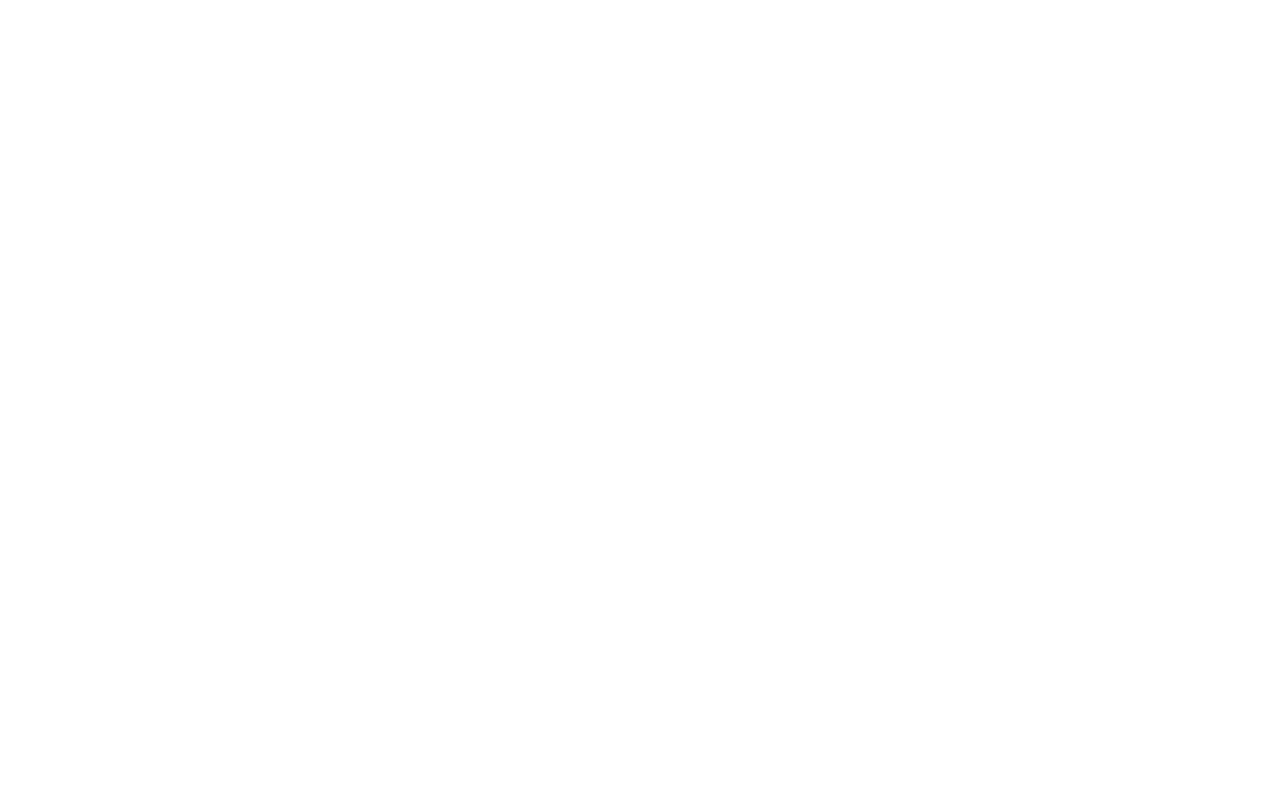
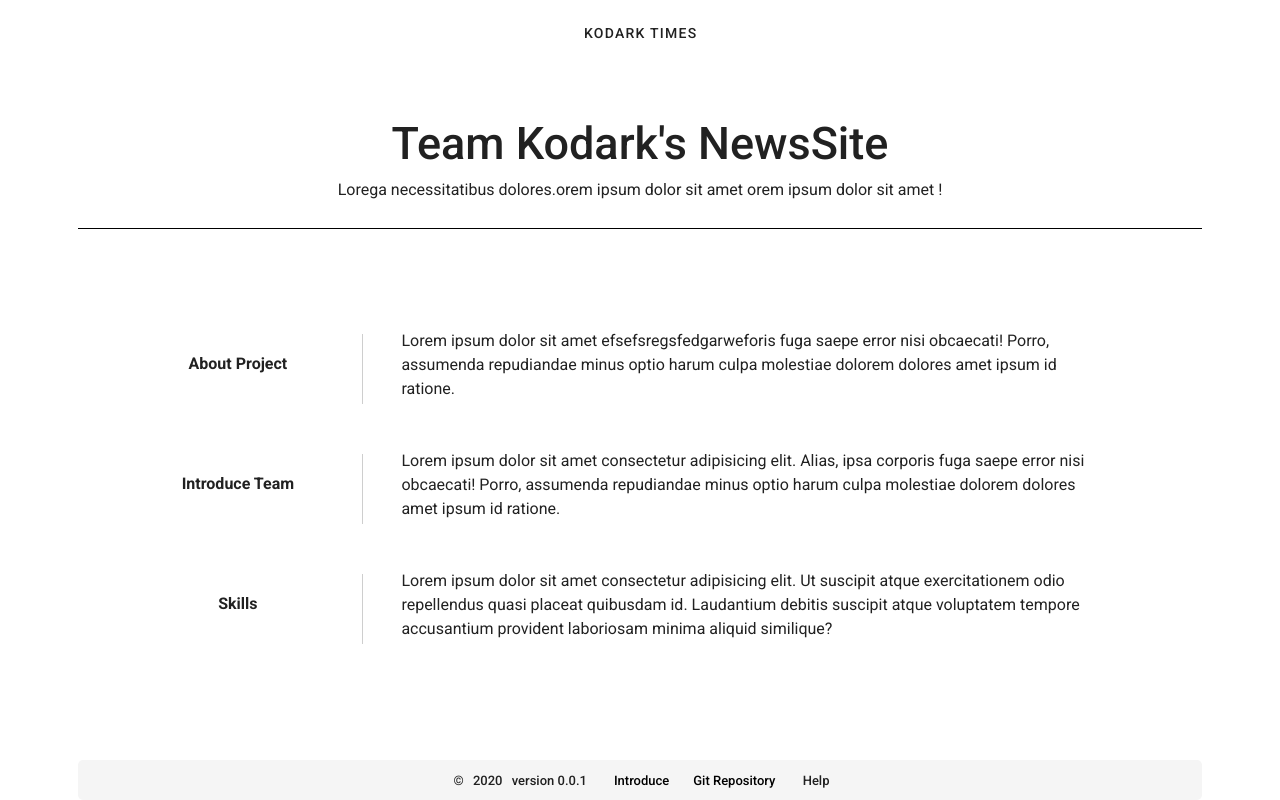
Before and after one commit to jeuk817/newsSite_Kodark, a Vue app in the folder frontend/: page /ko/introduce in a window 1280 px wide. Built offline with nearby package versions, Linux system fonts and the light colour scheme.

Commit message:
feat: footer and introducepage create

```diff
--- /dev/null
+++ b/frontend/src/components/bodies/IntroduceBody.vue
@@ -0,0 +1,106 @@
+<template>
+  <div class="introduceContent">
+    <div class="introduce__title">
+      <h1>Team Kodark's NewsSite</h1>
+      <p>
+        Lorega necessitatibus dolores.orem ipsum dolor sit amet orem ipsum dolor
+        sit amet !
+      </p>
+    </div>
+    <div class="contentContainer">
+      <div class="contentItem">
+        <h4>
+          <div class="contentTitle__container">
+            About Project
+          </div>
+        </h4>
+        <!-- <div class="border"></div> -->
+        <p>
+          Lorem ipsum dolor sit amet efsefsregsfedgarweforis fuga saepe error
+          nisi obcaecati! Porro, assumenda repudiandae minus optio harum culpa
+          molestiae dolorem dolores amet ipsum id ratione.
+        </p>
+      </div>
+      <div class="contentItem">
+        <h4>
+          <div class="contentTitle__container">
+            Introduce Team
+          </div>
+        </h4>
+        <p>
+          Lorem ipsum dolor sit amet consectetur adipisicing elit. Alias, ipsa
+          corporis fuga saepe error nisi obcaecati! Porro, assumenda repudiandae
+          minus optio harum culpa molestiae dolorem dolores amet ipsum id
+          ratione.
+        </p>
+      </div>
+      <div class="contentItem">
+        <h4>
+          <div class="contentTitle__container">
+            Skills
+          </div>
+        </h4>
+        <p>
+          Lorem ipsum dolor sit amet consectetur adipisicing elit. Ut suscipit
+          atque exercitationem odio repellendus quasi placeat quibusdam id.
+          Laudantium debitis suscipit atque voluptatem tempore accusantium
+          provident laboriosam minima aliquid similique?
+        </p>
+      </div>
+    </div>
+  </div>
+</template>
+
+<script>
+export default {};
+</script>
+
+<style scoped>
+.introduceContent {
+  margin: 0 auto;
+  padding-top: 100px;
+}
+.introduce__title {
+  text-align: center;
+  padding: 10px;
+  border-bottom: 1px solid black;
+  margin-bottom: 80px;
+}
+.border {
+  border: black;
+  width: 10px;
+  height: 48px;
+  color: black;
+}
+.contentItem {
+  display: grid;
+  grid-template-columns: 1fr 3fr;
+  padding: 10px;
+}
+.contentTitle__container {
+  width: 250px;
+  height: 70px;
+  margin: 10px auto;
+  border-right: 1px solid rgb(206, 206, 206);
+}
+h4 {
+  padding: 5px;
+  width: 300px;
+  line-height: 60px;
+  text-align: center;
+}
+.contentItem p {
+  width: 700px;
+  padding-left: 3px;
+  margin-top: 10px;
+  margin-left: 10px;
+}
+.introduce__title h1 {
+  font-weight: 500;
+  font-size: 45px;
+  margin: 0;
+}
+.contentContainer {
+  margin: 0 auto;
+}
+</style>
--- a/frontend/src/components/footer/Footer.vue
+++ b/frontend/src/components/footer/Footer.vue
@@ -13,7 +13,7 @@
         class="text-center footers"
         cols="4"
       >
-      Introduce
+       <router-link to="/ko/introduce"><p>Introduce</p></router-link>
       </v-col>
       <v-col
         class="text-center footers"
--- a/frontend/src/router/index.js
+++ b/frontend/src/router/index.js
@@ -2,6 +2,7 @@ import Vue from 'vue'
 import VueRouter from 'vue-router'
 import Home from '../views/Home.vue'
 import AuthPage from '../views/AuthPage'
+import IntroducePage from '../views/IntroducePage'
 
 Vue.use(VueRouter)
 
@@ -18,6 +19,10 @@ const routes = [
   {
     path: '/ko/auth/:sign',
     component: AuthPage
+  },
+  {
+    path: '/ko/introduce',
+    component: IntroducePage
   }
 ]
 
--- /dev/null
+++ b/frontend/src/views/IntroducePage.vue
@@ -0,0 +1,24 @@
+<template>
+  <div>
+      <LogoHeader />
+      <IntroduceBody />
+      <Footer />
+  </div>
+</template>
+
+<script>
+import LogoHeader from '../components/headers/LogoHeader'
+import IntroduceBody from '../components/bodies/IntroduceBody'
+import Footer from '../components/footer/Footer'
+export default {
+    components: {
+        LogoHeader,
+        IntroduceBody,
+        Footer
+    }
+}
+</script>
+
+<style scoped>
+
+</style>
```
Also changed, not shown: frontend/src/components/footer/Footer-copy.vue (deleted, +0 -62 lines), frontend/src/components/sidebars/IntroduceSideBar.vue (added, +40 -0 lines).
